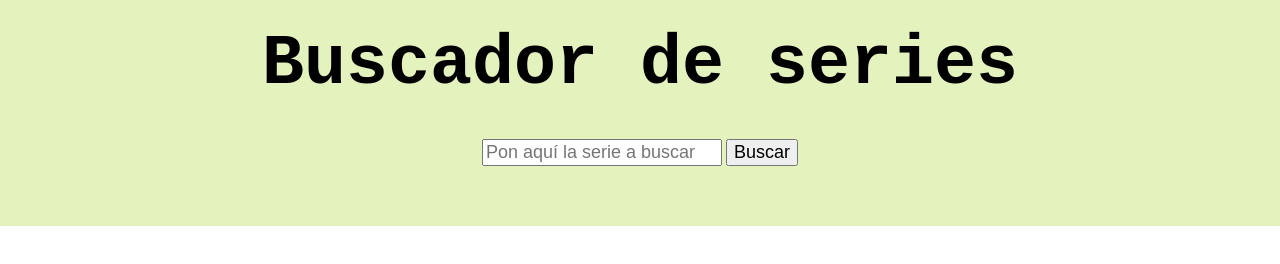
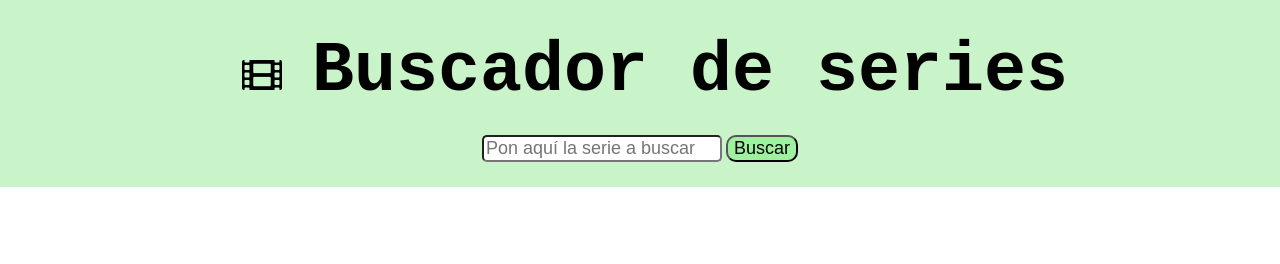
Before and after one commit to Adalab/modulo-2-evaluacion-final-CriSFV, a website: page docs/index.html in a window 1280 px wide. Drawn offline with Linux system fonts and the light colour scheme; no server answers.

Commit message:
Update docs

```diff
--- a/docs/assets/css/main.css
+++ b/docs/assets/css/main.css
@@ -1 +1 @@
-*{margin:0}.page{background-color:#e4f3be;background-size:cover}.title{padding:25px;font-family:"Inconsolata",monospace;font-size:70px;text-align:center}.main__title{font-family:"Inconsolata",monospace;font-size:30px;text-align:center}.main__lists{margin-top:20px;display:flex;justify-content:space-around}.main__form{text-align:center;margin:10px}.main__form__userText{font-size:18px}.main__form__searchButton{font-size:18px}.list{padding:20px}.list__films{padding:0}.list__button{margin-top:10px;padding:5px}@media (min-width: 1120px){.list__search{display:grid;grid-template-columns:repeat(5, 1fr);-moz-column-gap:5px;column-gap:5px}}.film{margin-top:5px;display:flex;flex-direction:column;align-items:center;font-family:"Inconsolata",monospace;font-size:30px;padding:10px}.film__img{width:165px}.film__selected{background-color:#7dd879;font-family:"Roboto Mono",monospace;font-size:20px}.filmfav{display:flex}.filmfav__title{font-family:"Inconsolata",monospace;margin:10px 10px;width:100%;display:flex;flex-direction:column;justify-content:center;align-items:center}.filmfav__img{width:80px;margin-top:10px}.filmfav__button{height:-webkit-fit-content;height:-moz-fit-content;height:fit-content;border-radius:50%;background-color:black;color:#7dd879;font-weight:bold;margin-top:8px;padding:5px}
+*{margin:0}.header{background-color:#c9f3c9;padding-bottom:15px}.header__title{padding-top:25px;font-family:"Inconsolata",monospace;font-size:70px;text-align:center}.header__form{text-align:center;margin:10px}.header__form__userText{font-size:18px;border-radius:5px}.header__form__searchButton{font-size:18px;background-color:#9ef19e;border-radius:10px}.fas{padding:30px;font-size:40px}.main__lists{display:flex;justify-content:space-around}.list{padding:10px}.list__title{font-family:"Inconsolata",monospace;font-size:30px;text-align:center}.list__films{padding:0}@media (min-width: 1120px){.list__search{display:grid;grid-template-columns:repeat(5, 1fr);-moz-column-gap:5px;column-gap:5px}}.film{margin-top:5px;display:flex;flex-direction:column;align-items:center;font-family:"Inconsolata",monospace;font-size:30px;padding:10px}.film__img{width:165px}.film__selected{background-color:#9ef19e;font-family:"Roboto Mono",monospace;font-size:20px}.filmfav{display:flex}.filmfav__title{font-family:"Inconsolata",monospace;margin:10px 10px;width:100%;display:flex;flex-direction:column;justify-content:center;align-items:center}.filmfav__img{width:80px;margin-top:10px}.filmfav__button{height:-webkit-fit-content;height:-moz-fit-content;height:fit-content;border-radius:50%;background-color:black;color:#9ef19e;font-weight:bold;margin-top:8px;padding:5px}.list__fav__button{background-color:black;color:#9ef19e;border-radius:10px;margin-top:10px;padding:5px}
--- a/docs/index.html
+++ b/docs/index.html
@@ -9,37 +9,37 @@
   <link
     href="https://fonts.googleapis.com/css2?family=Inconsolata:wdth,wght@85.1,419&family=Roboto+Mono:wght@331&display=swap"
     rel="stylesheet">
+  <link rel="stylesheet" href="https://pro.fontawesome.com/releases/v5.10.0/css/all.css" />
   <link rel="stylesheet" href="./assets/css/main.css">
   <title>Evaluación final. Modulo-2. Cris Fernández</title>
-
 </head>
 
 <body>
-  <div class="page">
+
   <header class="header">
-      <h1 class="title">Buscador de series</h1>
+    <h1 class="header__title"><i class="fas fa-film"></i>Buscador de series</h1>
+    <form action="" class="header__form js_form">
+      <input class="header__form__userText js_userText" type="text" placeholder="Pon aquí la serie a buscar">
+      <input class="header__form__searchButton js_searchButton" type="button" value="Buscar">
+    </form>
   </header>
   <main class="main">
 
-      <form action="" class="main__form js_form">
-        <input class="main__form__userText js_userText" type="text" placeholder="Pon aquí la serie a buscar">
-        <input class="main__form__searchButton js_searchButton" type="button" value="Buscar">
-      </form>
     <section class="main__lists js_list">
       <div class="list js_favoriteListContainer">
-          <h2 class="main__title js_listFavoriteTitle"></h2>
+        <h2 class="list__title js_listFavoriteTitle"></h2>
         <ul class="list__films list__fav js_favoriteList">
         </ul>
       </div>
       <div class="list js_list">
-          <h2 class="main__title js_listTitle"></h2>
+        <h2 class="list__title js_listTitle"></h2>
         <ul class="list__films list__search js_filmList">
         </ul>
       </div>
 
     </section>
   </main>
-  </div>
+
   <script src="./assets/js/main.js"></script>
 </body>
 
```
Also changed, not shown: docs/assets/js/main.js (+1 -1 lines). Lines whose indentation alone changed are shown as unchanged.
